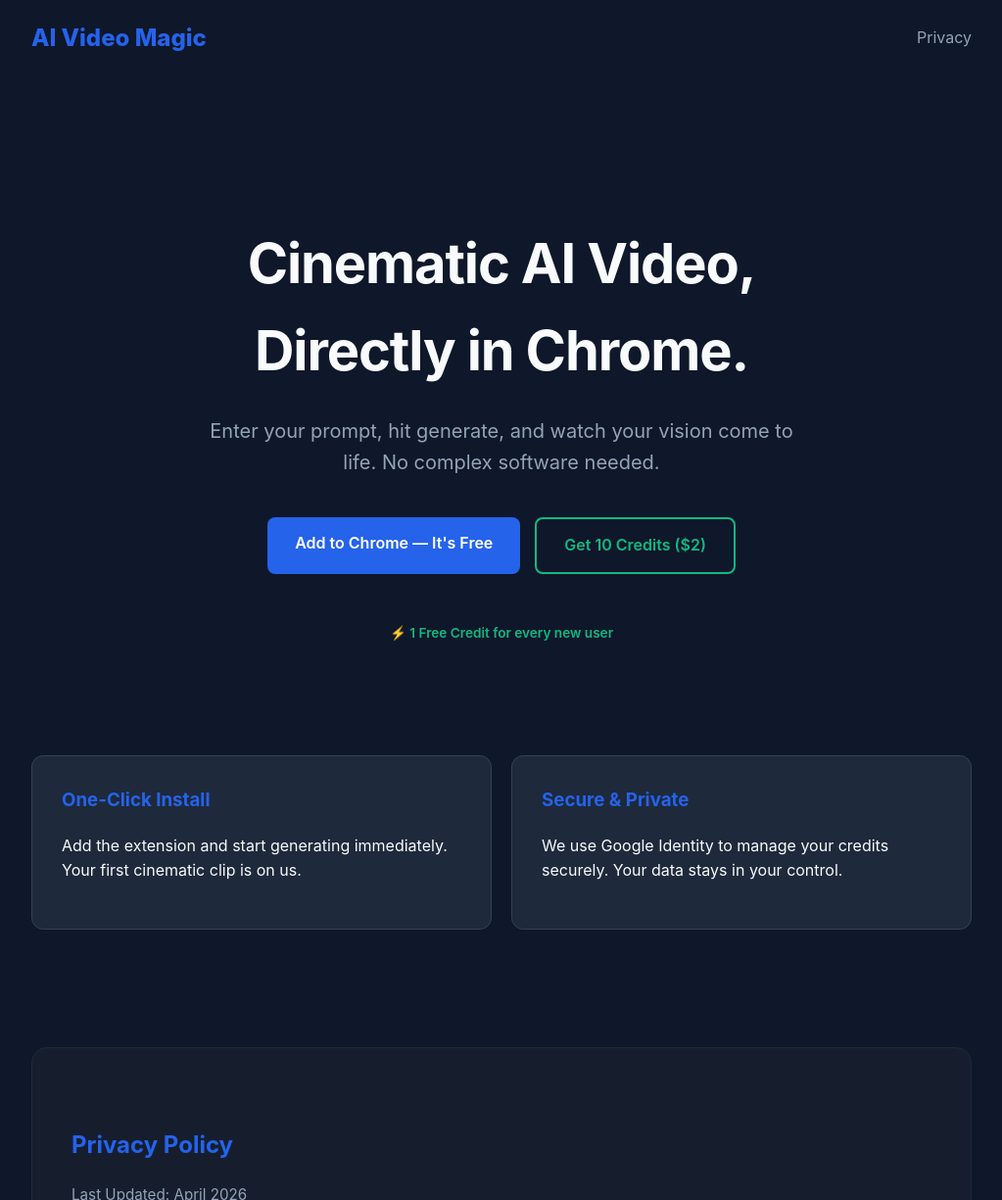
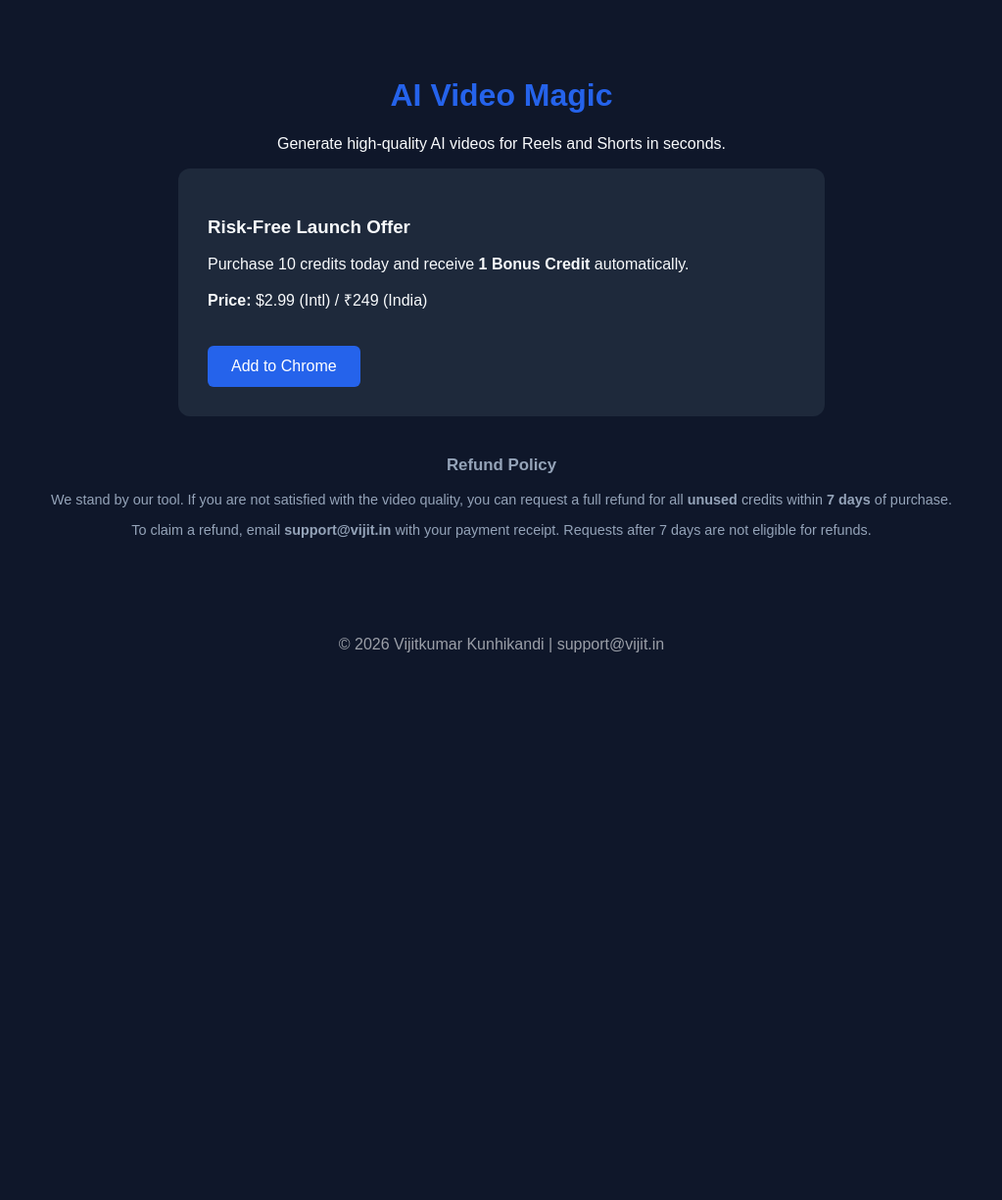
Before and after one commit to Vijit-k/apps.vijit.in, a plain HTML site: page index.html in a window 1280 px wide. Shown: the top 1225 px of the page at 98% size, without its empty margins (128-1151 px from the left). After the commit the page ends 800 px from the top, so only its background shows below. Drawn offline with Linux system fonts and the light colour scheme.

Commit message:
Add files via upload

```diff
--- a/index.html
+++ b/index.html
@@ -3,213 +3,36 @@
 <head>
     <meta charset="UTF-8">
     <meta name="viewport" content="width=device-width, initial-scale=1.0">
-    <title>AI Video Magic | Text to Video Chrome Extension</title>
-    <meta name="description" content="Generate cinematic AI videos directly from your browser. 1 Free Credit for new users.">
-
+    <title>AI Video Magic | Cinematic AI B-Roll</title>
     <style>
-        :root {
-            --primary: #2563eb;
-            --primary-hover: #1d4ed8;
-            --success: #10b981;
-            --bg: #0f172a;
-            --card-bg: #1e293b;
-            --text: #f8fafc;
-            --text-dim: #94a3b8;
-        }
-
-        * { box-sizing: border-box; }
-
-        body {
-            font-family: 'Inter', -apple-system, BlinkMacSystemFont, sans-serif;
-            background-color: var(--bg);
-            color: var(--text);
-            margin: 0;
-            line-height: 1.6;
-        }
-
-        .container {
-            max-width: 1000px;
-            margin: 0 auto;
-            padding: 0 20px;
-        }
-
-        /* Navigation */
-        nav {
-            padding: 20px 0;
-            display: flex;
-            justify-content: space-between;
-            align-items: center;
-        }
-
-        .logo {
-            font-weight: 800;
-            font-size: 1.5rem;
-            color: var(--primary);
-            text-decoration: none;
-        }
-
-        /* Hero Section */
-        .hero {
-            text-align: center;
-            padding: 100px 0 60px;
-        }
-
-        h1 {
-            font-size: 3.5rem;
-            margin-bottom: 20px;
-            letter-spacing: -0.02em;
-        }
-
-        .subtitle {
-            font-size: 1.25rem;
-            color: var(--text-dim);
-            max-width: 600px;
-            margin: 0 auto 40px;
-        }
-
-        /* Buttons */
-        .cta-group {
-            display: flex;
-            gap: 15px;
-            justify-content: center;
-            margin-bottom: 50px;
-        }
-
-        .btn {
-            padding: 14px 28px;
-            border-radius: 8px;
-            text-decoration: none;
-            font-weight: 600;
-            transition: all 0.2s ease;
-        }
-
-        .btn-main {
-            background-color: var(--primary);
-            color: white;
-        }
-
-        .btn-main:hover {
-            background-color: var(--primary-hover);
-            transform: translateY(-2px);
-        }
-
-        .btn-outline {
-            border: 2px solid var(--success);
-            color: var(--success);
-        }
-
-        .btn-outline:hover {
-            background-color: var(--success);
-            color: white;
-        }
-
-        /* Features */
-        .features {
-            display: grid;
-            grid-template-columns: repeat(auto-fit, minmax(300px, 1fr));
-            gap: 20px;
-            padding: 40px 0;
-        }
-
-        .card {
-            background: var(--card-bg);
-            padding: 30px;
-            border-radius: 12px;
-            border: 1px solid #334155;
-        }
-
-        .card h3 { margin-top: 0; color: var(--primary); }
-
-        /* Privacy Policy Section (Anchor Target) */
-        #privacy-policy {
-            margin-top: 80px;
-            padding: 60px 40px;
-            background: #161e2e;
-            border-radius: 16px;
-            border: 1px solid #1e293b;
-        }
-
-        .policy-content h2 { color: var(--primary); }
-        .policy-content h4 { color: var(--text); margin-bottom: 10px; }
-        .policy-content p, .policy-content li { color: var(--text-dim); font-size: 0.95rem; }
-
-        footer {
-            padding: 60px 0;
-            text-align: center;
-            border-top: 1px solid #1e293b;
-            color: var(--text-dim);
-            font-size: 0.9rem;
-        }
-
-        footer a { color: var(--text-dim); text-decoration: none; margin: 0 10px; }
-        footer a:hover { color: var(--primary); }
-
-        @media (max-width: 600px) {
-            h1 { font-size: 2.5rem; }
-            .cta-group { flex-direction: column; }
-        }
+        body { font-family: sans-serif; background: #0f172a; color: #f8fafc; text-align: center; padding: 50px; }
+        .card { background: #1e293b; padding: 30px; border-radius: 12px; max-width: 600px; margin: 0 auto; text-align: left; }
+        .btn { display: inline-block; padding: 12px 24px; background: #2563eb; color: white; text-decoration: none; border-radius: 6px; margin-top: 20px; }
+        h1 { color: #2563eb; }
+        .policy { font-size: 0.9rem; color: #94a3b8; margin-top: 40px; }
     </style>
 </head>
 <body>
 
-    <div class="container">
-        <nav>
-            <a href="#" class="logo">AI Video Magic</a>
-            <div class="nav-links">
-                <a href="#privacy-policy" style="color: var(--text-dim); text-decoration: none;">Privacy</a>
-            </div>
-        </nav>
+    <h1>AI Video Magic</h1>
+    <p>Generate high-quality AI videos for Reels and Shorts in seconds.</p>
 
-        <section class="hero">
-            <h1>Cinematic AI Video, <br>Directly in Chrome.</h1>
-            <p class="subtitle">Enter your prompt, hit generate, and watch your vision come to life. No complex software needed.</p>
+    <div class="card">
+        <h3>Risk-Free Launch Offer</h3>
+        <p>Purchase 10 credits today and receive <strong>1 Bonus Credit</strong> automatically.</p>
+        <p><strong>Price:</strong> $2.99 (Intl) / ₹249 (India)</p>
+        <a href="https://chrome.google.com/webstore" class="btn">Add to Chrome</a>
+    </div>
 
-            <div class="cta-group">
-                <a href="https://chrome.google.com/webstore" class="btn btn-main">Add to Chrome — It's Free</a>
-                <a href="https://rzp.io/l/your_live_link" class="btn btn-outline">Get 10 Credits ($2)</a>
-            </div>
-            <p style="font-size: 0.85rem; color: var(--success); font-weight: 600;">⚡ 1 Free Credit for every new user</p>
-        </section>
+    <div class="policy" id="refund-policy">
+        <h3>Refund Policy</h3>
+        <p>We stand by our tool. If you are not satisfied with the video quality, you can request a full refund for all <strong>unused</strong> credits within <strong>7 days</strong> of purchase.</p>
+        <p>To claim a refund, email <strong>support@vijit.in</strong> with your payment receipt. Requests after 7 days are not eligible for refunds.</p>
+    </div>
 
-        <section class="features">
-            <div class="card">
-                <h3>One-Click Install</h3>
-                <p>Add the extension and start generating immediately. Your first cinematic clip is on us.</p>
-            </div>
-            <div class="card">
-                <h3>Secure & Private</h3>
-                <p>We use Google Identity to manage your credits securely. Your data stays in your control.</p>
-            </div>
-        </section>
-
-        <section id="privacy-policy">
-            <div class="policy-content">
-                <h2>Privacy Policy</h2>
-                <p>Last Updated: April 2026</p>
-                <p>This policy explains how <strong>AI Video Magic</strong> handles user data in compliance with Chrome Web Store policies.</p>
-
-                <h4>1. Data Collection</h4>
-                <p>We collect your <strong>Google Email Address</strong> (via the Identity API) to identify your account and manage your credit balance. We also generate a unique <strong>Installation ID</strong> stored in your browser to prevent trial abuse.</p>
-
-                <h4>2. Data Usage & Purpose</h4>
-                <p>Your data is used strictly for the core functionality of the extension: verifying your identity and synchronizing your purchased credits across different Chrome browsers where you are logged in.</p>
-
-                <h4>3. Data Security & Sharing</h4>
-                <p>We do not sell, rent, or trade your personal information with third parties. All credit transactions and balances are stored securely in a Google Cloud environment.</p>
-
-                <h4>4. Data Deletion</h4>
-                <p>You may request the deletion of your account data at any time by emailing <a href="mailto:support@vijit.in" style="color: var(--primary);">support@vijit.in</a>.</p>
-            </div>
-        </section>
-
-        <footer>
-            <p>&copy; 2026 Vijitkumar Kunhikandi. All rights reserved.</p>
-            <div style="margin-top: 10px;">
-                <a href="#privacy-policy">Privacy Policy</a>
-                <a href="mailto:support@vijit.in">Support</a>
-            </div>
-        </footer>
-    </div>
+    <footer style="margin-top: 100px; opacity: 0.6;">
+        &copy; 2026 Vijitkumar Kunhikandi | support@vijit.in
+    </footer>
 
 </body>
 </html>
```
